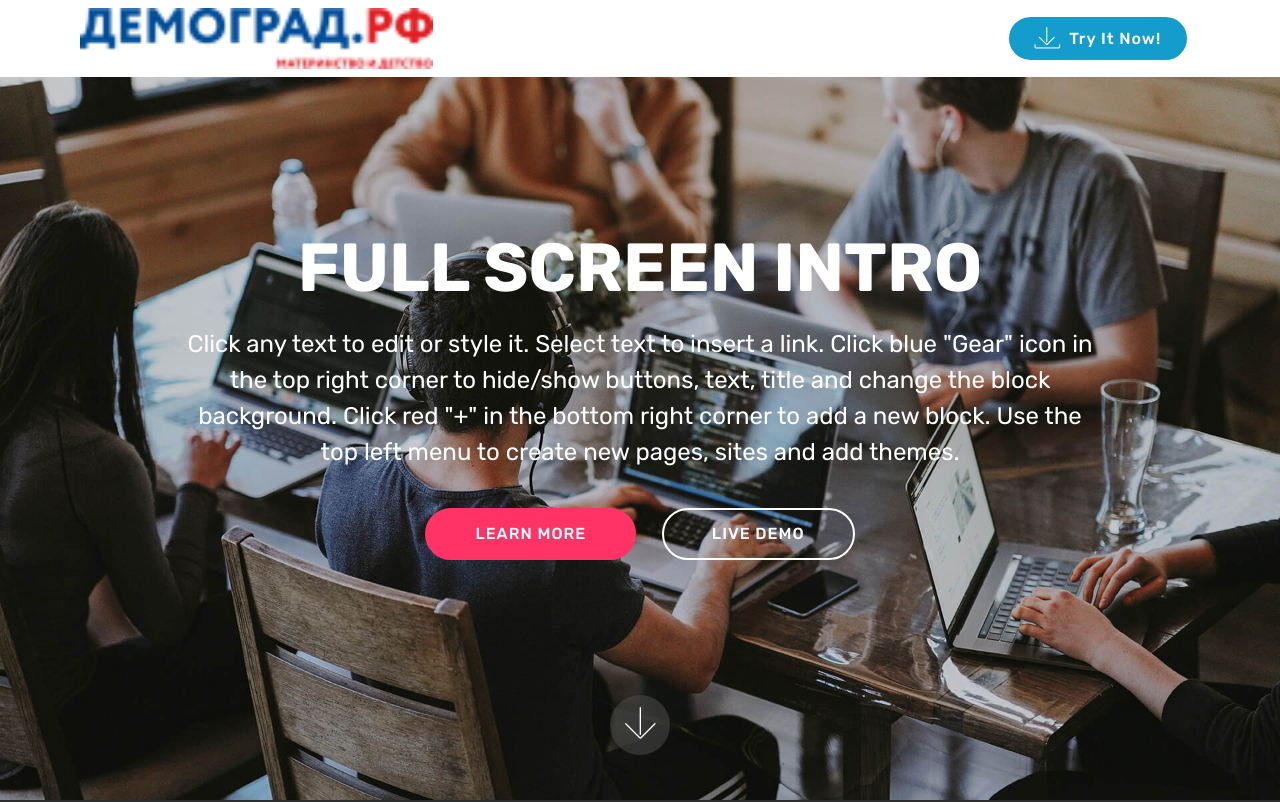
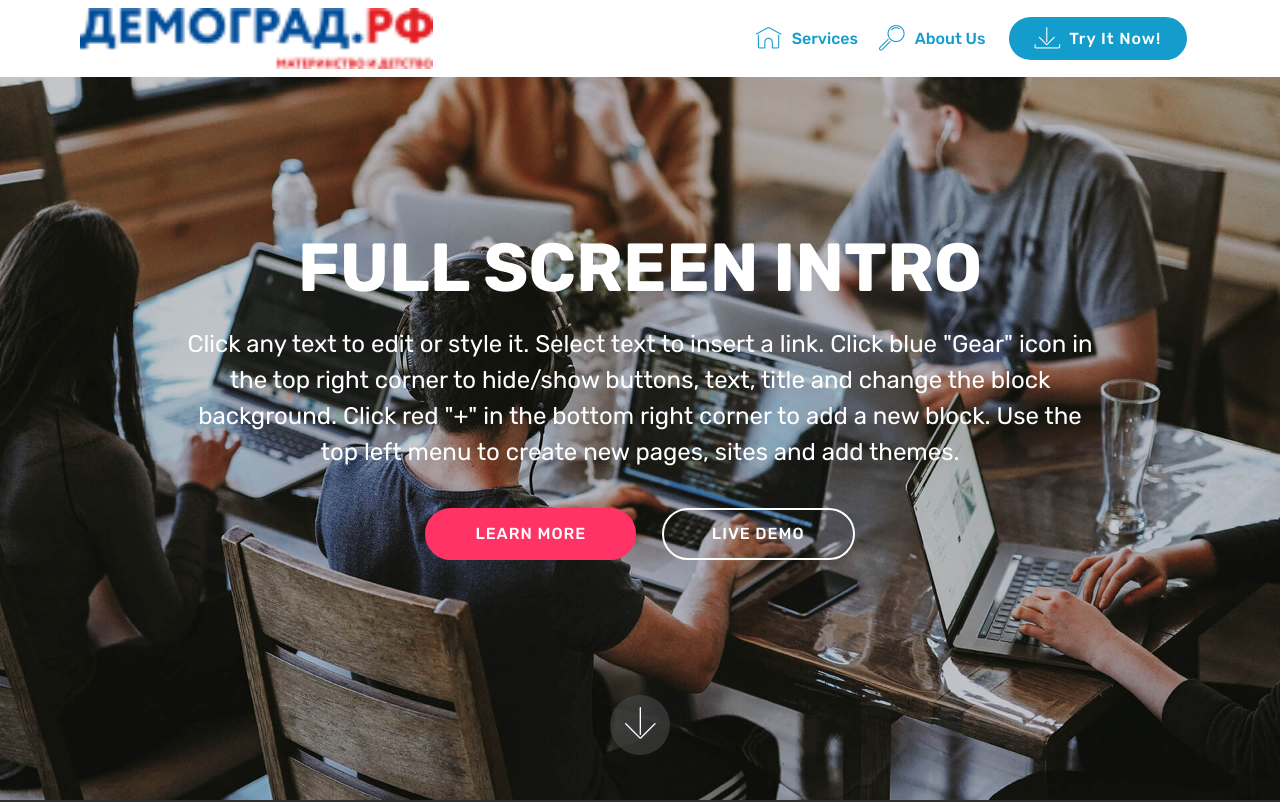
Before and after one commit to Shakesbeerchik/demograd, a plain HTML site: page index.html in a window 1280 px wide. Shown: the top 802 px of the page. Drawn offline with Linux system fonts and the light colour scheme; files whose address does not match are found by name.

```diff
--- a/index.html
+++ b/index.html
@@ -44,28 +44,24 @@
                          <img src="assets/images/-122x21.png" alt="Mobirise" title="" style="height: 3.8rem;">
                     </a>
                 </span>
-                <span class="navbar-caption-wrap">
-                    <a class="navbar-caption text-white display-4" href="https://mobirise.com">
+                <span class="navbar-caption-wrap"><a class="navbar-caption text-white display-4" href="https://mobirise.com">
                         MOBIRISE
-                    </a>
-                </span>
+                    </a></span>
             </div>
         </div>
         <div class="collapse navbar-collapse" id="navbarSupportedContent">
-            <ul class="navbar-nav nav-dropdown" data-app-modern-menu="true">
-                <li class="nav-item">
-                    <a class="nav-link link text-white display-4" href="https://mobirise.com">
+            <ul class="navbar-nav nav-dropdown" data-app-modern-menu="true"><li class="nav-item">
+                    <a class="nav-link link text-primary display-4" href="https://mobirise.com">
                         <span class="mbri-home mbr-iconfont mbr-iconfont-btn"></span>
                         Services
                     </a>
                 </li>
                 <li class="nav-item">
-                    <a class="nav-link link text-white display-4" href="https://mobirise.com">
+                    <a class="nav-link link text-primary display-4" href="https://mobirise.com">
                         <span class="mbri-search mbr-iconfont mbr-iconfont-btn"></span>
                         About Us
                     </a>
-                </li>
-            </ul>
+                </li></ul>
             <div class="navbar-buttons mbr-section-btn">
                 <a class="btn btn-sm btn-primary display-4" href="https://mobirise.com">
                     <span class="mbri-save mbr-iconfont mbr-iconfont-btn "></span>
@@ -76,7 +72,7 @@
     </nav>
 </section>
 
-<section class="engine"><a href="https://mobirise.info/z">best css templates</a></section><section class="cid-qTkA127IK8 mbr-fullscreen mbr-parallax-background" id="header2-1">
+<section class="engine"><a href="https://mobirise.info/v">html templates</a></section><section class="cid-qTkA127IK8 mbr-fullscreen mbr-parallax-background" id="header2-1">
 
 
 
```
Also changed, not shown: 1 other file.
